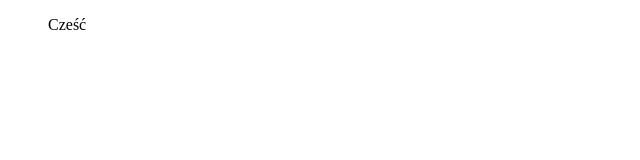
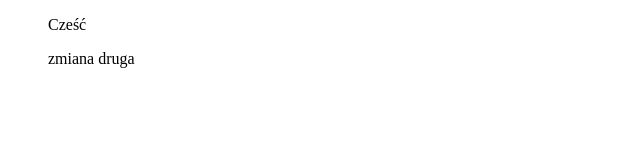
Before and after one commit to MrValae/test1, a plain HTML site: page index.html in a window 1280 px wide. Shown: the full height of the page, 0-640 px from the left. Drawn offline with Linux system fonts and the light colour scheme.

Commit message:
Update index.html

```diff
--- a/index.html
+++ b/index.html
@@ -12,6 +12,7 @@
 
     <div>
         <ul>Cześć</ul>
+        <ul>zmiana druga</ul>
     </div>
     <script src="./script.js"></script>
 
```
